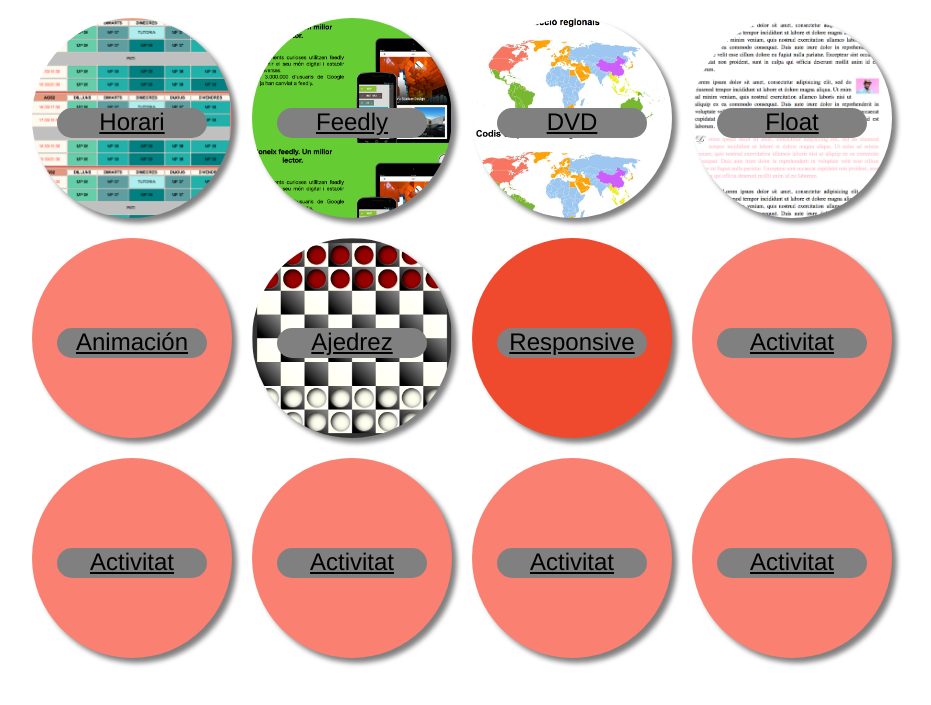
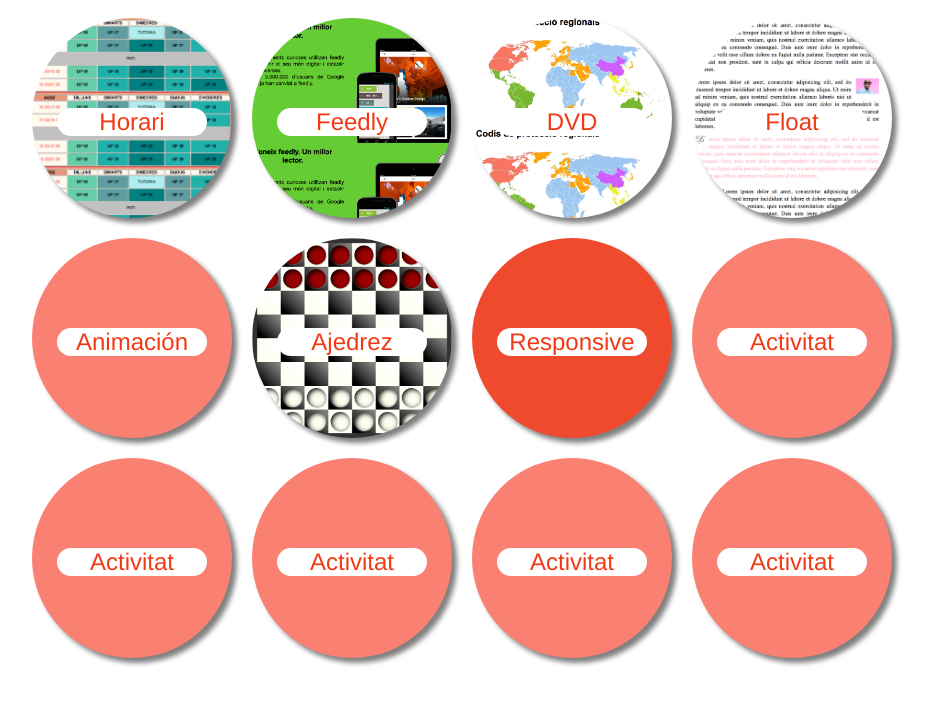
Before and after one commit to ipizarro2019crn/AGS2, a PHP site: page / in a window 1280 px wide. Shown: the top 705 px of the page, without its empty margins (178-1109 px from the left). Run offline with PHP 8.4, Linux system fonts and the light colour scheme.

Commit message:
Add files via upload

```diff
--- a/menu/estils.css
+++ b/menu/estils.css
@@ -66,9 +66,10 @@ a {
   height: 40px 40px;
   display: block;
   margin-top: 90px;
-  color: black;
-  background-color: grey; border-radius: 100px; height: 30px; width: 150px;
+  color: #f23916;
+  background-color: white; border-radius: 100px; height: 100px auto; width: 150px;
   margin-left: 25px;
+  text-decoration: none;
 
 
 }/* para que el enlace funcione para toda la caja */
```
